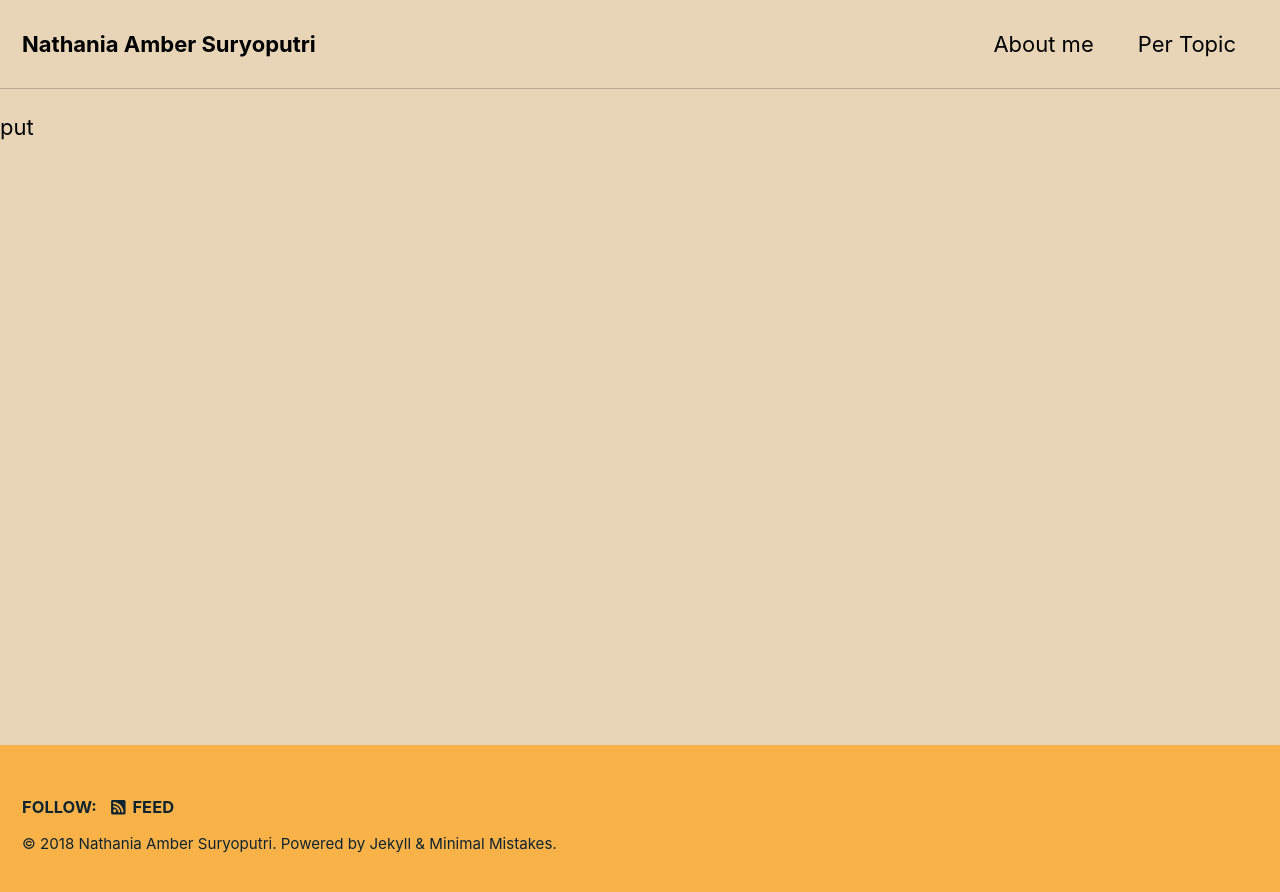
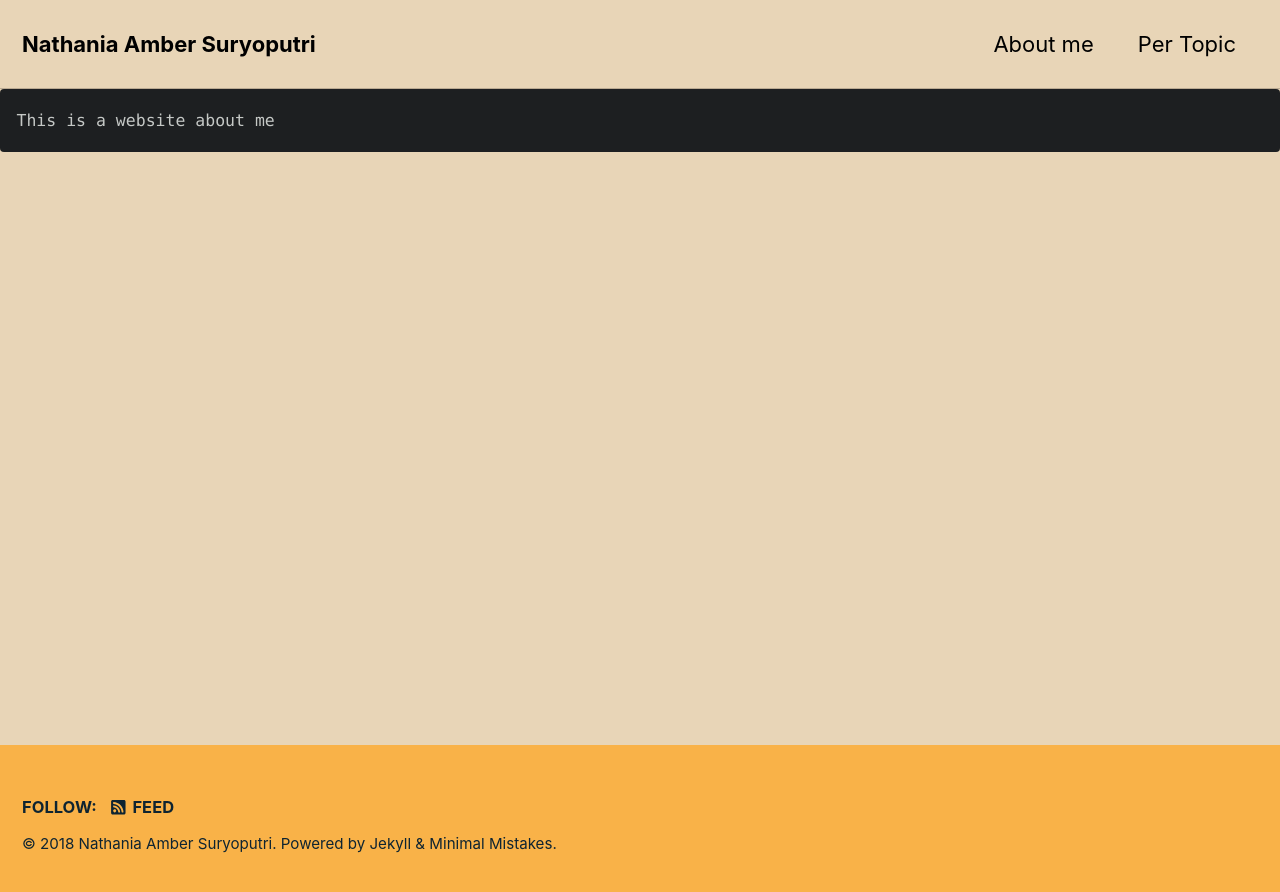
Before and after one commit to NathAmber/NathAmber.github.io, a Jekyll site: the page built from _pages/about.md, in a window 1280 px wide. Shown: the top 892 px of the page. Built offline with Jekyll 4.4.1, drawn with Linux system fonts in a browser that asks for light colours; nearby versions of some CDN libraries; our own code applies the rules of GitHub Pages for plain Markdown files.

Commit message:
commit now

```diff
--- a/_pages/about.md
+++ b/_pages/about.md
@@ -5,4 +5,5 @@ header:
   image: "/images/desk.jpeg"
   caption: "Photo credit: https://architectureimg.com/front-backyard-er-blue-clouds-landscapes-horizon-white-waves-houses-pier-australia-sky-high-quality-lake-cabin-wallpaper/"
 ---
-put
+
+    This is a website about me
```
